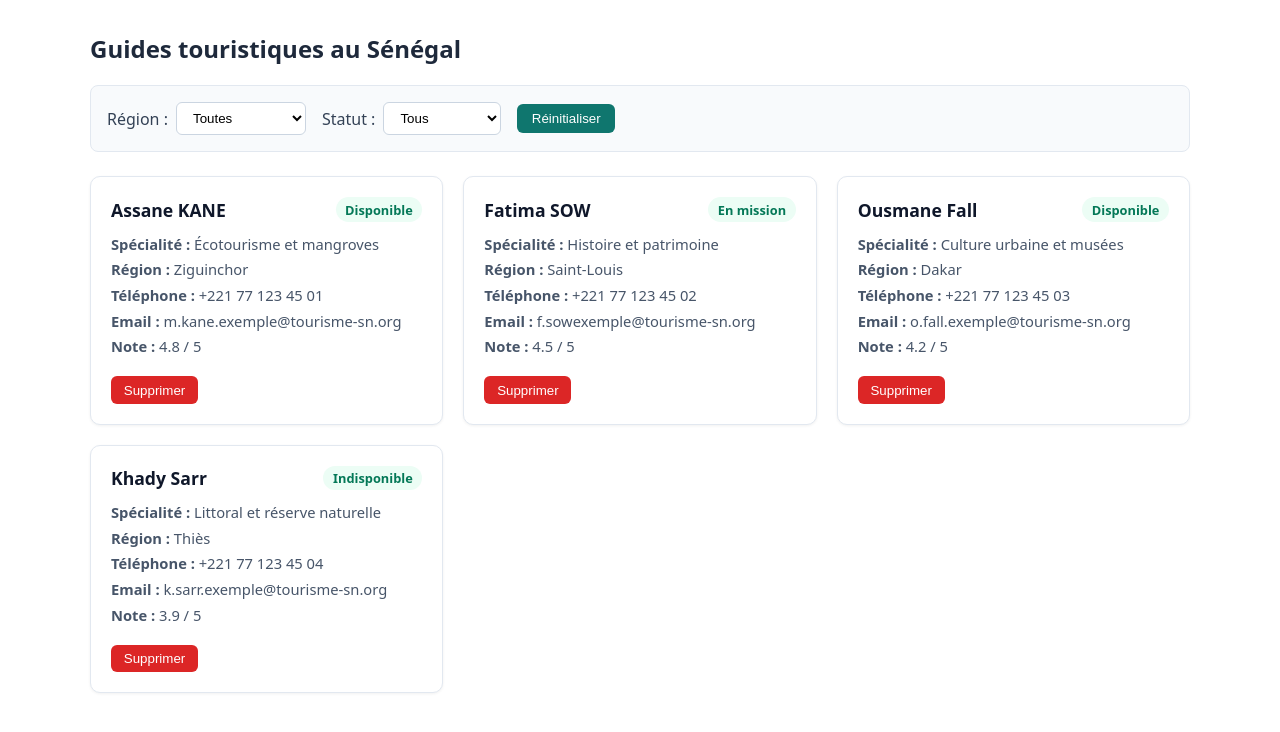
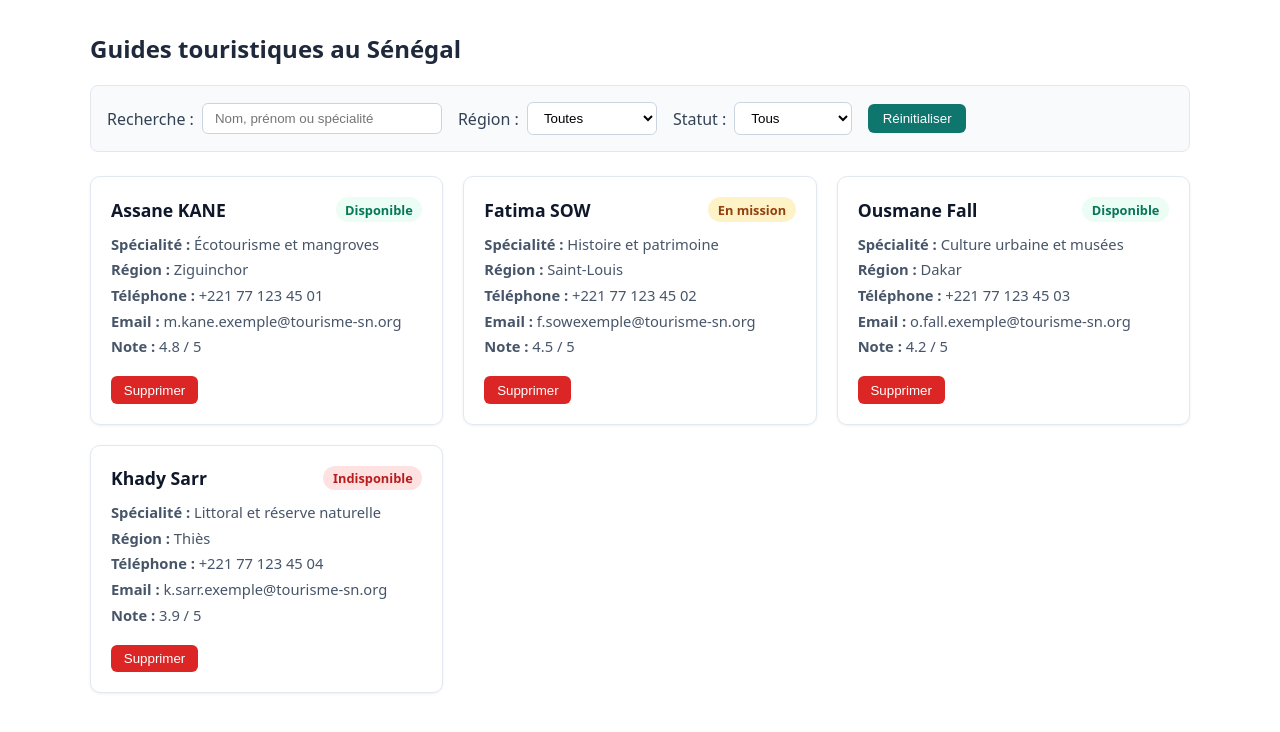
Before and after one commit to sowf4438-del/gestion-guides-touristiques, an Angular app: page / in a window 1280 px wide. Shown: the top 732 px of the page. Built offline with nearby package versions, Linux system fonts and the light colour scheme.

Commit message:
Ajout de la recherche, du pipe sur la note et des badges de statut

```diff
--- a/src/app/components/guide-list/guide-list.css
+++ b/src/app/components/guide-list/guide-list.css
@@ -111,3 +111,35 @@
   color: #64748b;
   font-style: italic;
 }
+
+/* --- Recherche et badges de statut --- */
+.filtres input[type='search'] {
+  min-width: 240px;
+  padding: 0.45rem 0.75rem;
+  border: 1px solid #cbd5e1;
+  border-radius: 6px;
+  background-color: #ffffff;
+}
+
+.filtres input:focus-visible,
+.filtres select:focus-visible,
+.btn-reset:focus-visible,
+.btn-delete:focus-visible {
+  outline: 3px solid #f59e0b;
+  outline-offset: 2px;
+}
+
+.statut.disponible {
+  background-color: #ecfdf5;
+  color: #047857;
+}
+
+.statut.mission {
+  background-color: #fef3c7;
+  color: #92400e;
+}
+
+.statut.indisponible {
+  background-color: #fee2e2;
+  color: #b91c1c;
+}
--- a/src/app/components/guide-list/guide-list.html
+++ b/src/app/components/guide-list/guide-list.html
@@ -2,6 +2,17 @@
   <h2>Guides touristiques au Sénégal</h2>
 
   <div class="filtres">
+    <label>
+      Recherche :
+      <input
+        type="search"
+        class="recherche"
+        placeholder="Nom, prénom ou spécialité"
+        [ngModel]="recherche"
+        (ngModelChange)="onRechercheChange($event)"
+      />
+    </label>
+
     <label>
       Région :
       <select
@@ -28,21 +39,27 @@
   </div>
 
   <div class="guides-grid" *ngIf="guidesFiltres$ | async as guides">
-    <p class="vide" *ngIf="guides.length === 0">
-      Aucun guide ne correspond à ces critères.
+    <p class="vide" *ngIf="guides.length === 0" role="status">
+      Aucun guide ne correspond à votre recherche ou à vos filtres.
     </p>
 
     <article class="guide-card" *ngFor="let guide of guides">
       <div class="guide-header">
         <h3>{{ guide.prenom }} {{ guide.nom }}</h3>
-        <span class="statut">{{ guide.statut }}</span>
+        <span
+          class="statut"
+          [class.disponible]="guide.statut === 'Disponible'"
+          [class.mission]="guide.statut === 'En mission'"
+          [class.indisponible]="guide.statut === 'Indisponible'"
+          >{{ guide.statut }}</span
+        >
       </div>
 
       <p><strong>Spécialité :</strong> {{ guide.specialite }}</p>
       <p><strong>Région :</strong> {{ guide.region }}</p>
       <p><strong>Téléphone :</strong> {{ guide.telephone }}</p>
       <p><strong>Email :</strong> {{ guide.email }}</p>
-      <p><strong>Note :</strong> {{ guide.note }} / 5</p>
+      <p><strong>Note :</strong> {{ guide.note | number: '1.1-1' }} / 5</p>
 
       <button type="button" class="btn-delete" (click)="supprimerGuide(guide.id)">
         Supprimer
--- a/src/app/components/guide-list/guide-list.ts
+++ b/src/app/components/guide-list/guide-list.ts
@@ -14,6 +14,7 @@ import { GuideService } from '../../services/guide';
   styleUrl: './guide-list.css'
 })
 export class GuideListComponent implements OnInit {
+  recherche = '';
   regionSelectionnee = 'Toutes';
   statutSelectionne: 'Tous' | StatutGuide = 'Tous';
 
@@ -42,6 +43,7 @@ export class GuideListComponent implements OnInit {
     'Indisponible'
   ];
 
+  private rechercheSubject = new BehaviorSubject<string>('');
   private regionSubject = new BehaviorSubject<string>('Toutes');
   private statutSubject = new BehaviorSubject<'Tous' | StatutGuide>('Tous');
 
@@ -52,17 +54,35 @@ export class GuideListComponent implements OnInit {
   ngOnInit(): void {
     this.guidesFiltres$ = combineLatest([
       this.guideService.guides$,
+      this.rechercheSubject.asObservable(),
       this.regionSubject.asObservable(),
       this.statutSubject.asObservable()
     ]).pipe(
-      map(([guides, region, statut]) =>
-        guides.filter((guide) => {
+      map(([guides, recherche, region, statut]) => {
+        const q = this.normaliser(recherche);
+        return guides.filter((guide) => {
+          const texte = this.normaliser(`${guide.prenom} ${guide.nom} ${guide.specialite}`);
+          const matchRecherche = texte.includes(q);
           const matchRegion = region === 'Toutes' || guide.region === region;
           const matchStatut = statut === 'Tous' || guide.statut === statut;
-          return matchRegion && matchStatut;
-        })
-      )
+          return matchRecherche && matchRegion && matchStatut;
+        });
+      })
     );
+  }
+
+  // Minuscules et sans accents : "ecotourisme" trouve "Écotourisme"
+  private normaliser(texte: string): string {
+    return texte
+      .trim()
+      .toLowerCase()
+      .normalize('NFD')
+      .replace(/[\u0300-\u036f]/g, '');
+  }
+
+  onRechercheChange(valeur: string): void {
+    this.recherche = valeur;
+    this.rechercheSubject.next(valeur);
   }
 
   onRegionChange(region: string): void {
@@ -76,6 +96,7 @@ export class GuideListComponent implements OnInit {
   }
 
   reinitialiserFiltres(): void {
+    this.onRechercheChange('');
     this.onRegionChange('Toutes');
     this.onStatutChange('Tous');
   }
```
